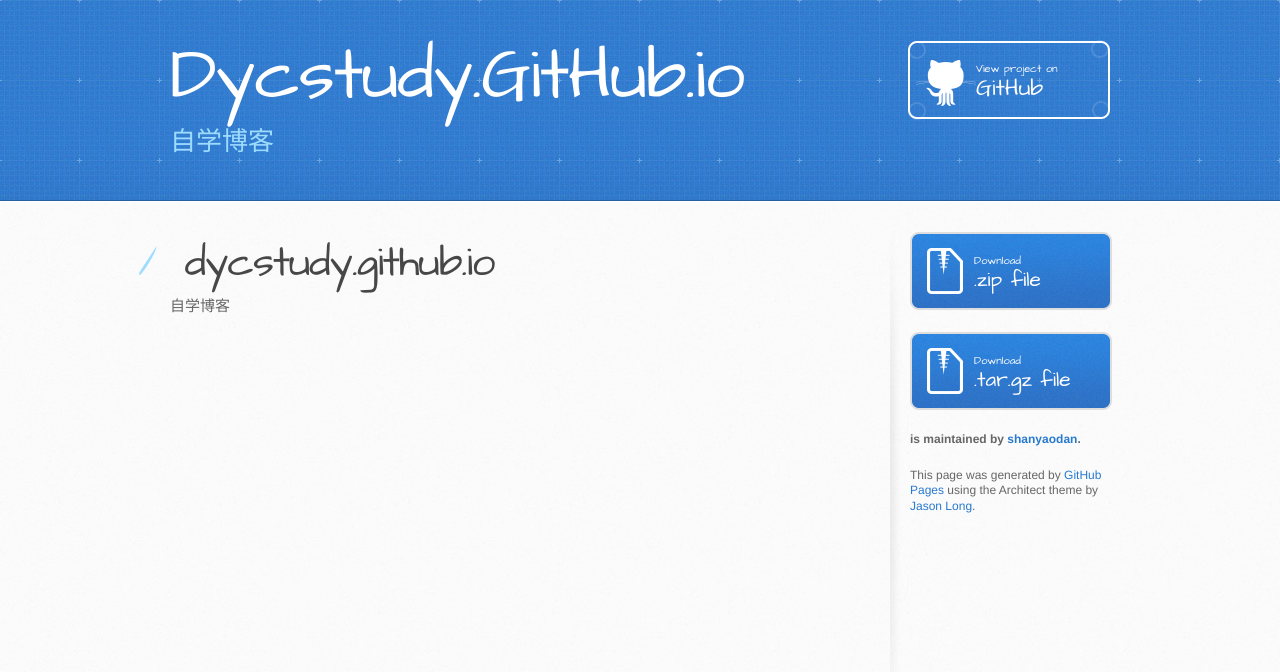
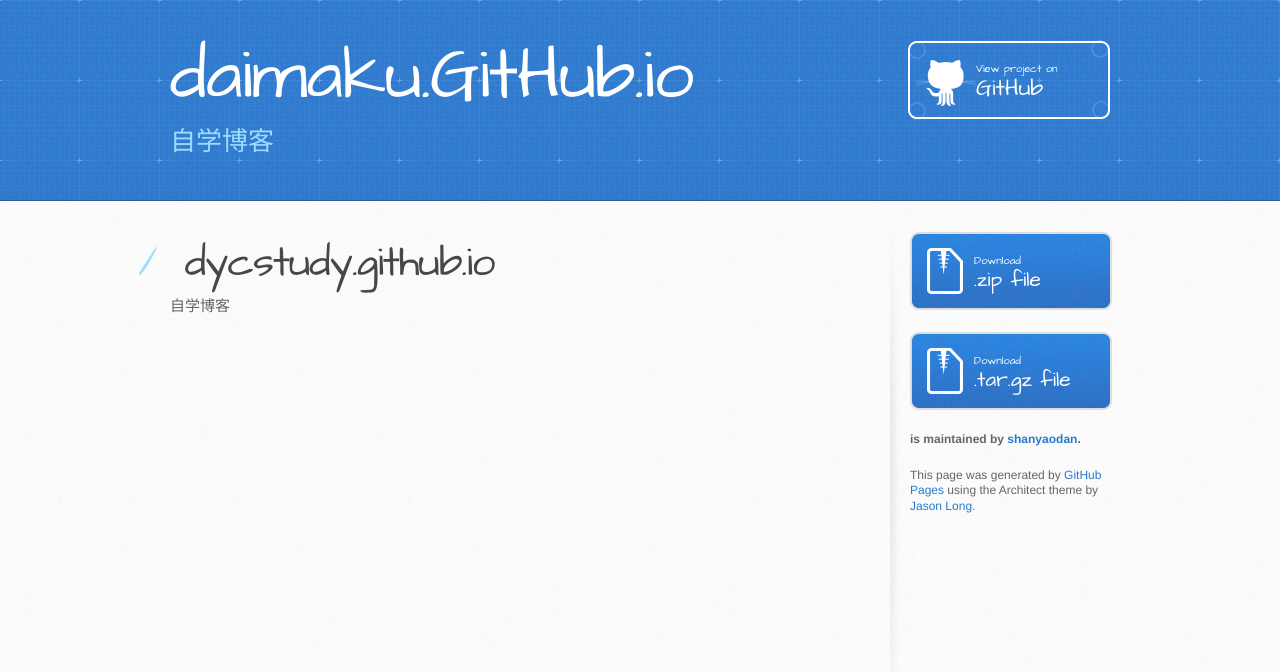
Before and after one commit to shanyaodan/daimaku.github.io, a plain HTML site: page index.html in a window 1280 px wide. Drawn offline with Linux system fonts and the light colour scheme.

Commit message:
Create gh-pages branch via GitHub

```diff
--- a/index.html
+++ b/index.html
@@ -13,15 +13,15 @@
     <script src="//html5shiv.googlecode.com/svn/trunk/html5.js"></script>
     <![endif]-->
 
-    <title>Dycstudy.GitHub.io by shanyaodan</title>
+    <title>daimaku.GitHub.io by shanyaodan</title>
   </head>
 
   <body>
     <header>
       <div class="inner">
-        <h1>Dycstudy.GitHub.io</h1>
+        <h1>daimaku.GitHub.io</h1>
         <h2>自学博客</h2>
-        <a href="https://github.com/shanyaodan/dycstudy.github.io" class="button"><small>View project on</small> GitHub</a>
+        <a href="https://github.com/shanyaodan/daimaku.github.io" class="button"><small>View project on</small> GitHub</a>
       </div>
     </header>
 
@@ -35,16 +35,16 @@
         </section>
 
         <aside id="sidebar">
-          <a href="https://github.com/shanyaodan/dycstudy.github.io/zipball/master" class="button">
+          <a href="https://github.com/shanyaodan/daimaku.github.io/zipball/master" class="button">
             <small>Download</small>
             .zip file
           </a>
-          <a href="https://github.com/shanyaodan/dycstudy.github.io/tarball/master" class="button">
+          <a href="https://github.com/shanyaodan/daimaku.github.io/tarball/master" class="button">
             <small>Download</small>
             .tar.gz file
           </a>
 
-          <p class="repo-owner"><a href="https://github.com/shanyaodan/dycstudy.github.io"></a> is maintained by <a href="https://github.com/shanyaodan">shanyaodan</a>.</p>
+          <p class="repo-owner"><a href="https://github.com/shanyaodan/daimaku.github.io"></a> is maintained by <a href="https://github.com/shanyaodan">shanyaodan</a>.</p>
 
           <p>This page was generated by <a href="https://pages.github.com">GitHub Pages</a> using the Architect theme by <a href="https://twitter.com/jasonlong">Jason Long</a>.</p>
         </aside>
--- a/params.json
+++ b/params.json
@@ -1 +1 @@
-{"name":"Dycstudy.GitHub.io","tagline":"自学博客","body":"# dycstudy.github.io\r\n自学博客\r\n","google":"","note":"Don't delete this file! It's used internally to help with page regeneration."}
+{"name":"daimaku.GitHub.io","tagline":"自学博客","body":"# dycstudy.github.io\r\n自学博客\r\n","google":"","note":"Don't delete this file! It's used internally to help with page regeneration."}
```
